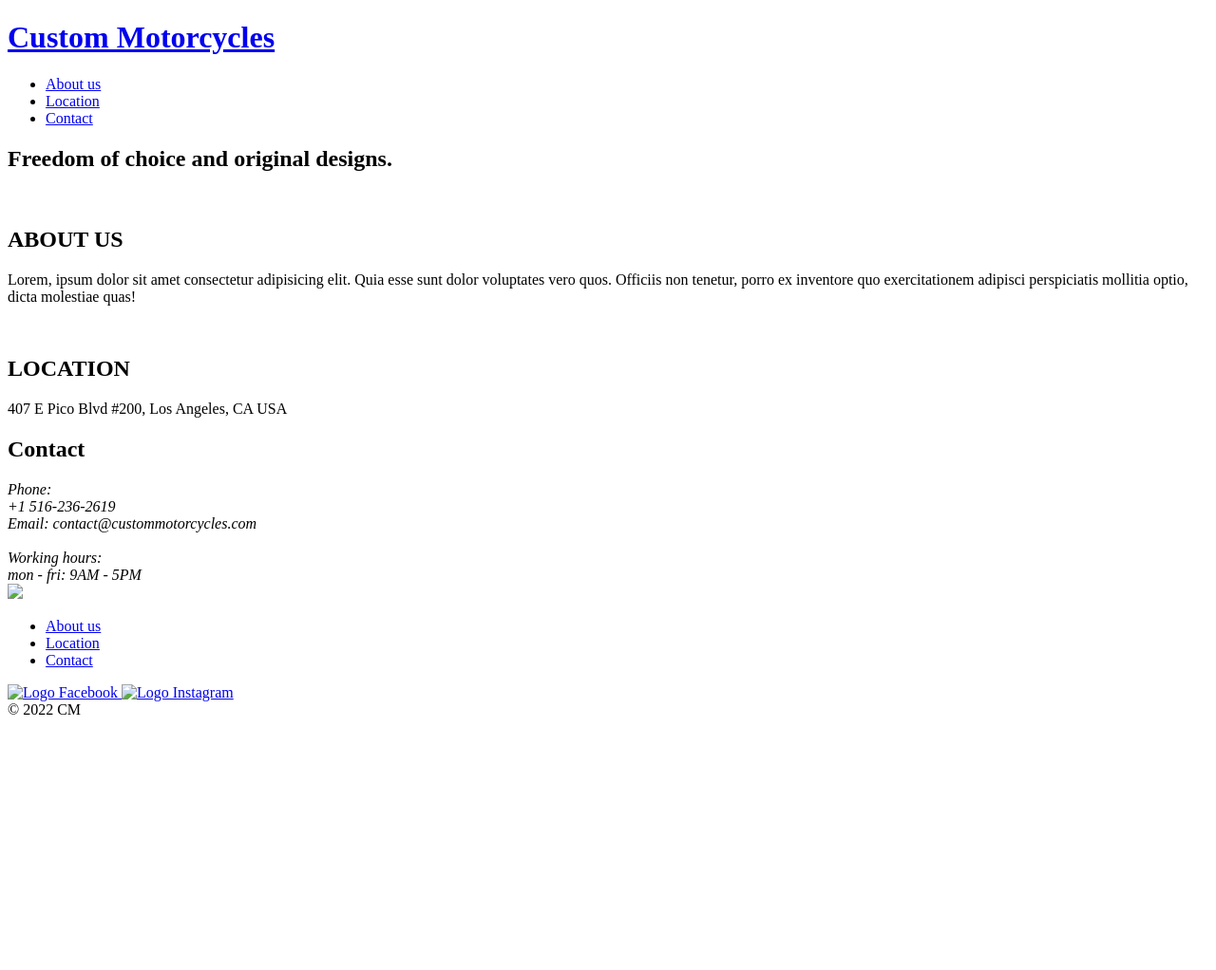
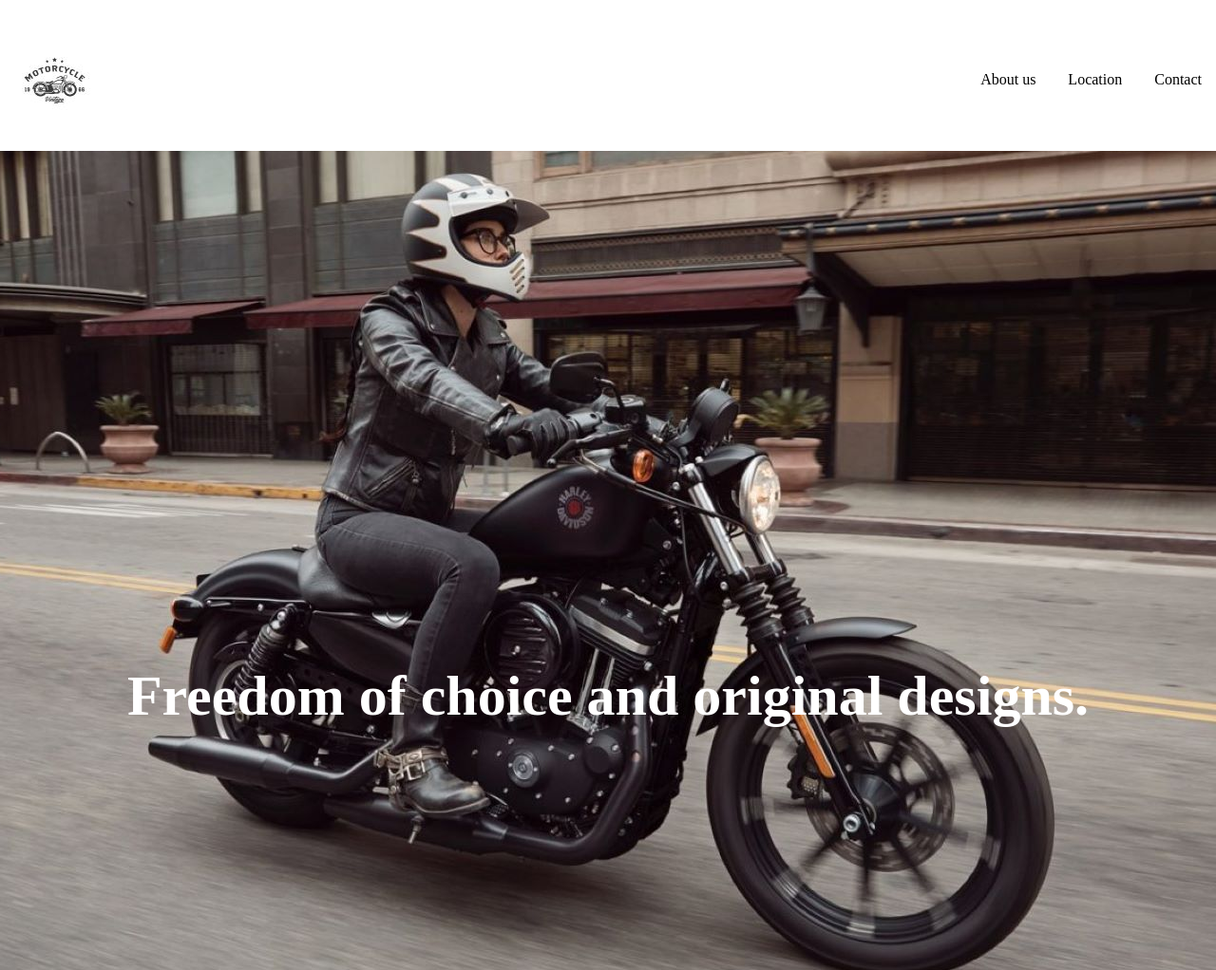
Before and after one commit to Alex-Lima84/landing-page-motorcycle, a plain HTML site: page index.html in a window 1280 px wide. Shown: the top 1022 px of the page at 95% size. Before the commit the page ends 800 px from the top, so only its background shows below. Drawn offline with Linux system fonts and the light colour scheme; the site is published under a folder, as on GitHub Pages, so addresses that start at the root find nothing; a web font is replaced by a local one.

Commit message:
Modificado o caminho para acessar os arquivos css e as imagens

```diff
--- a/index.html
+++ b/index.html
@@ -11,9 +11,9 @@
     <link rel="preconnect" href="https://fonts.gstatic.com" crossorigin>
     <link href="https://fonts.googleapis.com/css2?family=Source+Serif+Pro:ital,wght@0,400;0,600;1,300&display=swap" rel="stylesheet">
 
-    <link rel="stylesheet" href="/src/css/reset.css">
-    <link rel="stylesheet" href="/src/css/style.css">
-    <link rel="stylesheet" href="/src/css/responsive.css">
+    <link rel="stylesheet" href="src/css/reset.css">
+    <link rel="stylesheet" href="src/css/style.css">
+    <link rel="stylesheet" href="src/css/responsive.css">
 
 </head>
 <body>
@@ -38,7 +38,7 @@
 
         <section class="secao-com-texto" id="about-us">
             <header>
-                <img src="/src/images/logo-secoes.jpg" alt="">
+                <img src="src/images/logo-secoes.jpg" alt="logo seções">
                 <h2>ABOUT US</h2>
             </header>
             <p>
@@ -55,7 +55,7 @@
 
         <section class="secao-com-texto onde-estamos" id="location">
             <header>
-                <img src="/src/images/logo-secoes.jpg" alt="">
+                <img src="src/images/logo-secoes.jpg" alt="logo seções">
                 <h2>LOCATION</h2>
             </header>
             <p>
@@ -78,7 +78,7 @@
 
     <footer class="rodape">
         <a href="index.html" class="logo">
-            <img src="/src/images/logo.jpg"
+            <img src="src/images/logo.jpg"
         </a>
 
          <ul>
@@ -89,10 +89,10 @@
         <div class="conteudo-de-baixo">
             <div class="redes-sociais">
                 <a href="www.facebook.com" target="_blank">
-                    <img class="facebook" src="/src/images/face.png" title="Logo Facebook" alt="Logo Facebook" >
+                    <img class="facebook" src="src/images/face.png" title="Logo Facebook" alt="Logo Facebook" >
                 </a>
                 <a href="www.instagram.com" target="_blank">
-                    <img class="instagram" src="/src/images/insta.png" title="Logo Instagram" alt="Logo Instagram" srcset="">
+                    <img class="instagram" src="src/images/insta.png" title="Logo Instagram" alt="Logo Instagram" srcset="">
                 </a>
             </div>
             <div class="copyright">© 2022 CM</div>
--- a/src/css/style.css
+++ b/src/css/style.css
@@ -14,7 +14,7 @@ body{
 }
 
 .cabecalho .logo{
-    background: url(/src/images/logo.jpg) center center no-repeat;
+    background: url(../images/logo.jpg) center center no-repeat;
     width: 85px;
     height: 85px;
     display: inline-block;
@@ -41,7 +41,7 @@ body{
 }
 
 .painel{
-    background: url(/src/images/painel-1.jpg) center center no-repeat;
+    background: url(../images/painel-1.jpg) center center no-repeat;
     height: 900px;
 }
 
@@ -89,31 +89,31 @@ body{
 }
 
 .ladrilho .grande{
-    background: url(/src/images/4.jpg) left center no-repeat;
+    background: url(../images/4.jpg) left center no-repeat;
     width: 50%;
     height: 600px;
 }
 
 .ladrilho .pequeno{
-    background: url(/src/images/3.jpg) center center no-repeat;
+    background: url(../images/3.jpg) center center no-repeat;
     width: 25%;
     height: 300px;
 }
 
 .ladrilho .pequeno-entrada{
-    background: url(/src/images/2.png) center center no-repeat;
+    background: url(../images/2.png) center center no-repeat;
     width: 25%;
     height: 300px;
 }
 
 .ladrilho .medio{
-    background: url(/src/images/1.jpg) right center no-repeat;
+    background: url(../images/1.jpg) right center no-repeat;
     width: 50%;
     height: 300px;
 }
 
 .contato{
-    background: url(/src/images/fundo-contato.jpg) center center no-repeat;
+    background: url(../images/fundo-contato.jpg) center center no-repeat;
     height: 600px;
     position: relative;
     color: lightgray;
@@ -137,7 +137,7 @@ body{
 }
 
 .rodape{
-    background: url(/src/images/fundo-rodape.jpg) center center no-repeat;
+    background: url(../images/fundo-rodape.jpg) center center no-repeat;
     padding: 35px 30px;
     background-size: cover;
 }
```
Also changed, not shown: 1 other file.
